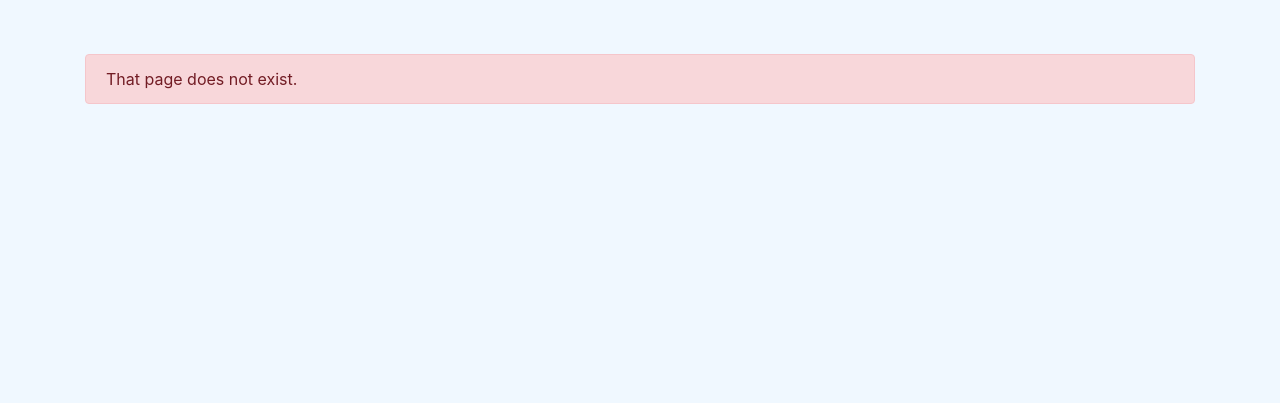
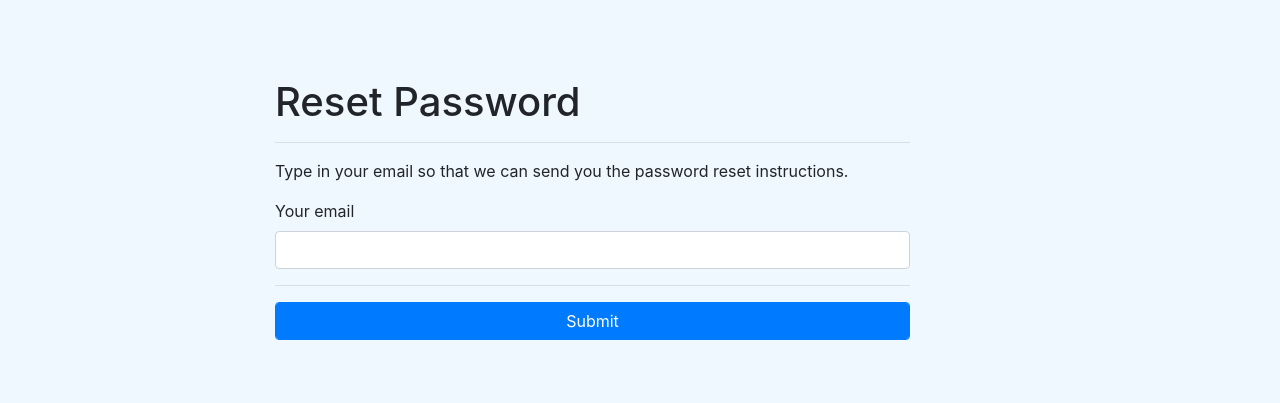
Before and after one commit to vishal2106/employeeManagement, a Flask app: page /password_reset in a window 1280 px wide. Shown: the part 56-459 px from the top of the page. Run offline with Flask 2, Linux system fonts and the light colour scheme; parts of the project's set-up code (start-up, migrations or seed data) failed here and were passed over; some libraries are stand-ins or nearby versions.

Commit message:
added files for password reset

```diff
--- a/app.py
+++ b/app.py
@@ -1,3 +1,4 @@
+import os
 from employeeManagement import create_app, db
 from employeeManagement.models import User
 from flask_migrate import Migrate
@@ -12,4 +13,4 @@ def make_shell_context():
 
 
 if __name__ == '__main__':
-    app.run(debug=True, host='0.0.0.0')
+    app.run(host='0.0.0.0', port=int(os.environ.get('PORT', 5000)))
--- a/employeeManagement/__init__.py
+++ b/employeeManagement/__init__.py
@@ -2,9 +2,11 @@ import os
 from flask import Flask
 from flask_sqlalchemy import SQLAlchemy
 from flask_jwt_extended import JWTManager
+from flask_mail import Mail
 
 db = SQLAlchemy()
 jwt = JWTManager()
+mail = Mail()
 
 basedir = os.path.abspath(os.path.dirname(__file__))
 
@@ -15,12 +17,12 @@ def create_app():
         SECRET_KEY=os.getenv("FLASK_SECRET_KEY") or 'prc9FWjeLYh_KsPGm0vJcg',
         JWT_SECRET_KEY=os.getenv("JWT_SECRET_KEY") or 'WhyEncryptIT@0',
         SQLALCHEMY_DATABASE_URI='sqlite:///' + os.path.join(basedir, 'employee.sqlite'),
-        SQLALCHEMY_TRACK_MODIFICATIONS=False,
-        DEBUG=True
+        SQLALCHEMY_TRACK_MODIFICATIONS=False
     )
 
     db.init_app(app)
     jwt.init_app(app)
+    mail.init_app(app)
     with app.app_context():
         db.create_all()
 
--- a/employeeManagement/auth/forms.py
+++ b/employeeManagement/auth/forms.py
@@ -86,3 +86,26 @@ class LoginForm(FlaskForm):
                                 ])
     remember_me = BooleanField("Remember me")
     submit = SubmitField("Login")
+
+
+class PasswordResetForm(FlaskForm):
+    email = EmailField("Your email", validators=[
+                                    InputRequired("Input is required!"),
+                                    DataRequired("Data is required!"),
+                                    user_exists_with_email
+                                ])
+    submit = SubmitField("Submit")
+
+
+class UpdatePasswordForm(FlaskForm):
+    password = PasswordField("New password", validators=[
+                                    InputRequired("Input is required!"),
+                                    DataRequired("Data is required!"),
+                                    Length(min=10, max=40, message="Password must be between 10 and 40 characters long"),
+                                    EqualTo("password_confirm", message="Passwords must match")
+                                ])
+    password_confirm = PasswordField("Confirm new password", validators=[
+                                    InputRequired("Input is required!"),
+                                    DataRequired("Data is required!")
+                                ])
+    submit = SubmitField("Update password")
--- a/employeeManagement/auth/routes.py
+++ b/employeeManagement/auth/routes.py
@@ -1,7 +1,8 @@
 from flask import Blueprint, session, g, request, current_app, make_response, render_template, flash, redirect, url_for
-from employeeManagement.auth.forms import RegistrationForm, LoginForm
+from employeeManagement.auth.forms import RegistrationForm, LoginForm, UpdatePasswordForm, PasswordResetForm
 from employeeManagement import db
 from employeeManagement.models import User, Role
+from employeeManagement.emails import send_password_reset_mail
 from werkzeug.local import LocalProxy
 from itsdangerous.url_safe import URLSafeSerializer
 from functools import wraps
@@ -77,7 +78,10 @@ def register():
             email = form.email.data
             password = form.password.data
             location = form.location.data
-            role = 1
+            if username == 'admin':
+                role = 1
+            else:
+                role = 2
 
             user = User(username, first_name, last_name, phone, dob, email, password, location, role)
             db.session.add(user)
@@ -104,6 +108,50 @@ def logout():
     logout_user()
     flash("You are logged out", "success")
     return resp
+
+
+@auth.route("/password_reset", methods=["GET", "POST"])
+def password_reset():
+    if current_user.is_authenticated():
+        return redirect(url_for("main.home"))
+
+    form = PasswordResetForm()
+    if form.validate_on_submit():
+        email = form.email.data
+        user = User.query.filter_by(email=email).first()
+        user.create_token_for("reset")
+        db.session.commit()
+        send_password_reset_mail(user)
+        flash("The password reset instructions are sent to your email.", "success")
+        return redirect(url_for("main.home"))
+
+    return render_template("password_reset.html", form=form)
+
+
+@auth.route("/update_password/<token>/<email>", methods=["GET", "POST"])
+def update_password(token, email):
+    if current_user.is_authenticated():
+        return redirect(url_for("main.home"))
+
+    user = User.query.filter_by(email=email).first()
+    if not user or not user.check_reset_token(token):
+        flash("The password reset link is not valid or it has expired.", "danger")
+        return redirect(url_for("main.home"))
+
+    form = UpdatePasswordForm()
+    if form.validate_on_submit():
+        password = form.password.data
+
+        user.password = password
+        user.reset_hash = ""
+        db.session.add(user)
+        db.session.commit()
+
+        flash("New password is set! You can now login to the account.", "success")
+        return redirect(url_for("auth.login"))
+
+    flash("Hi " + user.username + "! You can now set a new password for the account.", "success")
+    return render_template("update_password.html", form=form, token=token, email=email)
 
 
 def login_user(user):
--- /dev/null
+++ b/employeeManagement/auth/templates/password_reset.html
@@ -0,0 +1,25 @@
+{% extends 'base.html' %}
+{% block title %}Reset Password {% endblock %}
+{% from '_error_messages.html' import field_error_messages, error_messages %}
+
+{% block content %}
+<div class="row">
+  <div class="col-lg-7 offset-lg-2 my-5">
+    <h1>Reset Password</h1><hr>
+    <p>Type in your email so that we can send you the password reset instructions.</p>
+    <form method="POST" action="{{ url_for('auth.password_reset') }}">
+      {{ form.csrf_token }}
+      {{ error_messages(form.errors) }}
+      <div class="form-group">
+        {{ form.email.label }}
+        {{ form.email(class="form-control") }}
+        {{ field_error_messages(form.email) }}
+      </div>
+      <hr>
+      <div class="form-group">
+        {{ form.submit(class="btn btn-primary form-control") }}
+      </div>
+    </form>
+  </div>
+</div>
+{% endblock %}
--- a/employeeManagement/main/routes.py
+++ b/employeeManagement/main/routes.py
@@ -1,3 +1,4 @@
+import os
 import requests
 import json
 from flask import Blueprint, render_template
@@ -28,7 +29,7 @@ def search():
     if form.validate_on_submit():
         keyword = form.search.data
         params = {'keyword': keyword}
-        users = requests.get('http://localhost:5001/api/search_admin', params=params)
+        users = requests.get('http://'+os.getenv('HOST')+'/api/search_admin', params=params)
         form.search.data = ""
         users = json.loads(users.text)
         return render_template('home.html', form=form, users=users, search_flag=True
--- a/employeeManagement/models.py
+++ b/employeeManagement/models.py
@@ -61,7 +61,9 @@ class User(db.Model):
     location = db.Column(db.String(255), nullable=False)
     password_hash = db.Column(db.String(255), nullable=False)
     remember_hashes = db.relationship("Remember", backref="user", lazy="dynamic", cascade="all, delete-orphan")
-    role_id = db.Column(db.Integer(), default=0)
+    role_id = db.Column(db.Integer())
+    reset_hash = db.Column(db.String(255))
+    reset_sent_at = db.Column(db.DateTime())
 
     def __init__(self, username="", first_name="", last_name="", phone=0, dob=datetime.now(), email="", password="",
                  location="", role_id=Role.ADMIN):
@@ -115,3 +117,15 @@ class User(db.Model):
 
     def is_role(self, role):
         return self.role_id == role
+
+    def create_token_for(self, token_type):
+        setattr(self, token_type + "_token", generate_token())
+        setattr(self, token_type + "_hash", generate_hash(getattr(self, token_type + "_token")))
+        setattr(self, token_type + "_sent_at", datetime.utcnow())
+        db.session.add(self)
+
+    def check_reset_token(self, token):
+        minutes_from_sending_reset = (datetime.utcnow() - self.reset_sent_at).total_seconds()/60
+        if _check_token(self.reset_hash, token) and minutes_from_sending_reset < 30:
+            return True
+        return False
```
Also changed, not shown: employeeManagement/auth/templates/login.html (+6 -2 lines), employeeManagement/auth/templates/update_password.html (added, +30 -0 lines), employeeManagement/emails.py (added, +43 -0 lines), employeeManagement/templates/emails/auth/password_reset.html (added, +20 -0 lines), employeeManagement/templates/emails/auth/password_reset.txt (added, +13 -0 lines), Readme.md (added), 1 other file.
